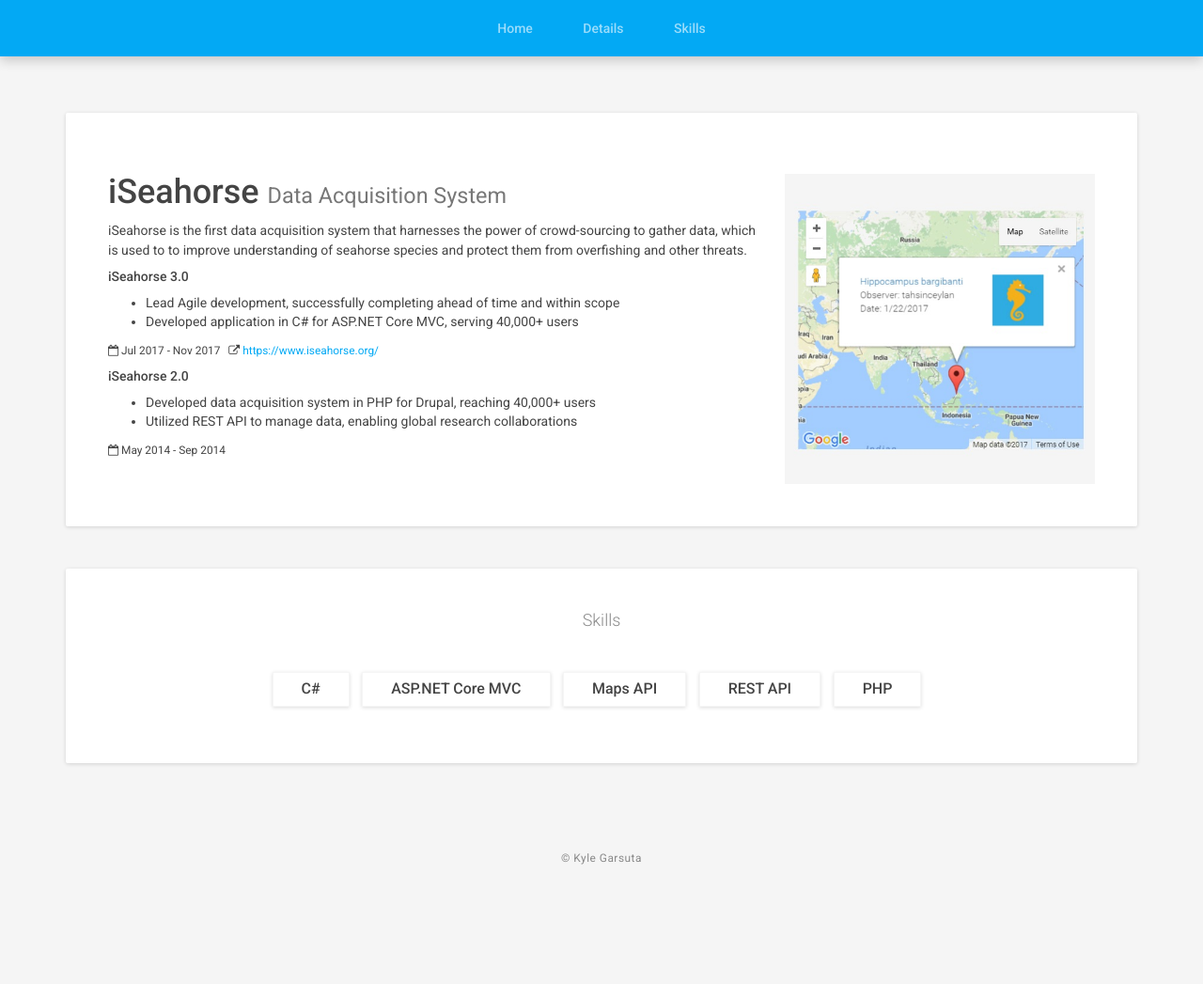
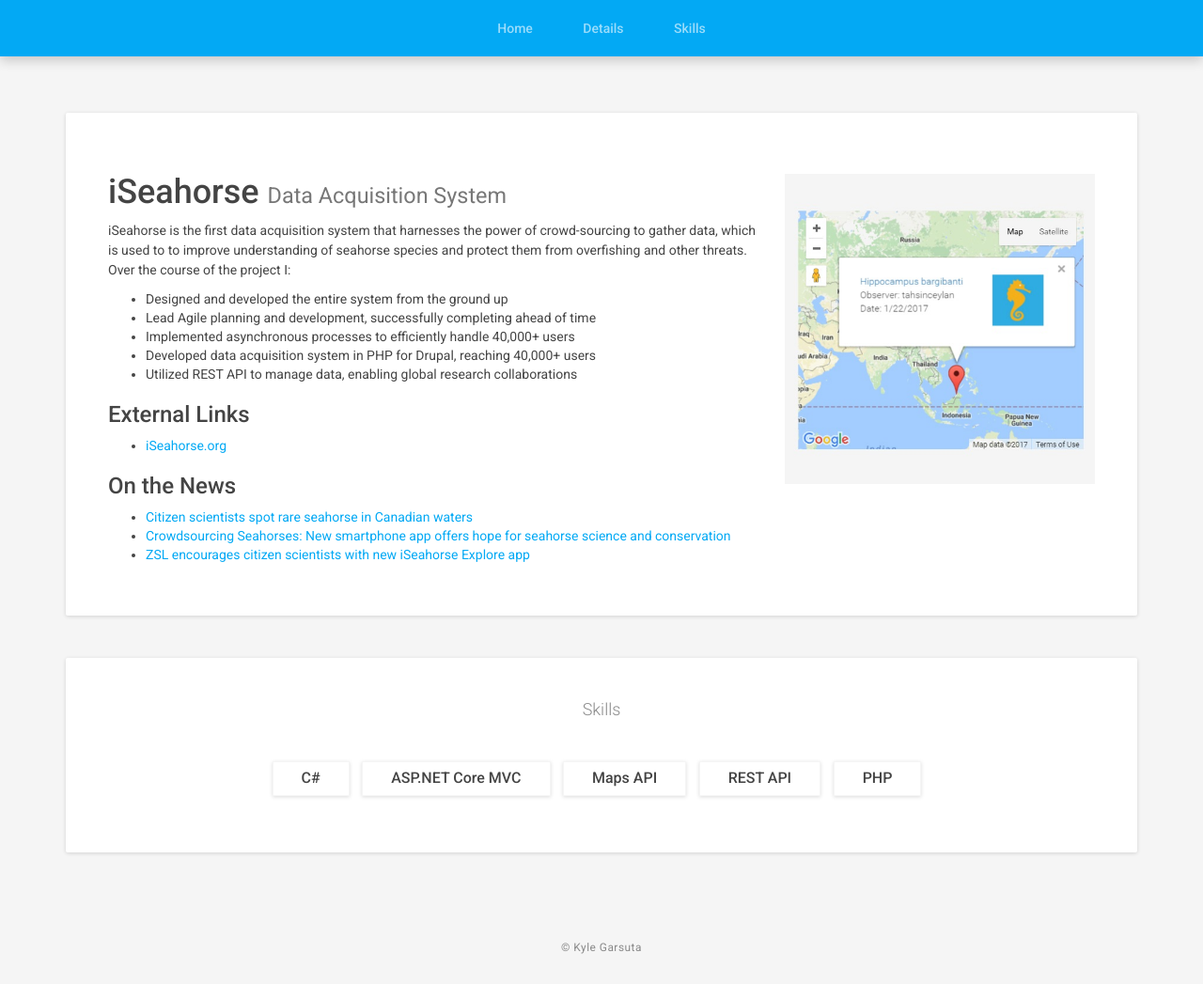
Before and after one commit to kgarsuta/kgarsuta.github.io, a Jekyll site: the page built from _posts/2012-05-01-iseahorse.html, in a window 1280 px wide and 1047 px high. Shown: the whole window at 94% size. Built offline with Jekyll 4.4.1, drawn with Linux system fonts in a browser that asks for light colours.

Commit message:
Update experience and introduction Update iSeahorse

```diff
--- a/_config.yml
+++ b/_config.yml
@@ -4,7 +4,6 @@
 baseurl: ""
 url: https://kgarsuta.com
 profile_image_location: /assets/images/profile-image.png
-github_username: kgarsuta
 linkedin_username: kgarsuta
 
 # Build settings
--- a/_layouts/default.html
+++ b/_layouts/default.html
@@ -21,7 +21,6 @@
         <div class="top-bar container-fluid">
             <ul class="social list-inline">
                 <li><a href="https://www.linkedin.com/in/{{ site.linkedin_username }}" target="_blank"><i class="fa fa-linkedin" aria-hidden="true"></i></a></li>
-                <li><a href="https://github.com/{{ site.github_username }}" target="_blank"><i class="fa fa-github-alt" aria-hidden="true"></i></a></li>
             </ul><!--//social-->
         </div><!--//top-bar-->
 
@@ -31,7 +30,7 @@
                 <h1 class="name">Kyle Garsuta</h1>
                 <div class="title">Computer Engineering</div>
                 <div class="profile">
-                    <p>I am a software engineer with experience in incorporating and developing solutions for several clients. My background is in designing and implementing software on various levels of the stack, from embedded firmware to web APIs.</p>
+                    <p>I am a software engineer with experience in designing and implementing solutions on various levels of the stack, from embedded firmware to web APIs. I look forward to connecting with you!</p>
                 </div><!--//profile-->
             </div><!--//container-->
         </div><!--//intro-->
--- a/_posts/2012-05-01-iseahorse.html
+++ b/_posts/2012-05-01-iseahorse.html
@@ -15,24 +15,25 @@
             <small class="text-muted">{{ page.description }}</small>
         </h1>
         <p>
-            iSeahorse is the first data acquisition system that harnesses the power of crowd-sourcing to gather data, which is used to to improve understanding of seahorse species and protect them from overfishing and other threats.
+            iSeahorse is the first data acquisition system that harnesses the power of crowd-sourcing to gather data, which is used to to improve understanding of seahorse species and protect them from overfishing and other threats. Over the course of the project I:
         </p>
-        <h5>iSeahorse 3.0</h5>
         <ul>
-            <li>Lead Agile development, successfully completing ahead of time and within scope</li>
-            <li>Developed application in C# for ASP.NET Core MVC, serving 40,000+ users</li>
-        </ul>
-        <p>
-            <small><i class="fa fa-calendar-o"></i> Jul 2017 - Nov 2017 &nbsp; <i class="fa fa-external-link"></i> <a href="https://www.iseahorse.org/" target="_blank">https://www.iseahorse.org/</a></small>
-        </p>
-        <h5>iSeahorse 2.0</h5>
-        <ul>
+            <li>Designed and developed the entire system from the ground up</li>
+            <li>Lead Agile planning and development, successfully completing ahead of time</li>
+            <li>Implemented asynchronous processes to efficiently handle 40,000+ users</li>
             <li>Developed data acquisition system in PHP for Drupal, reaching 40,000+ users</li>
             <li>Utilized REST API to manage data, enabling global research collaborations</li>
         </ul>
-        <p>
-            <small><i class="fa fa-calendar-o"></i> May 2014 - Sep 2014</small>
-        </p>
+        <h3>External Links</h3>
+        <ul>
+            <li><a href="https://www.iseahorse.org/" target="_blank">iSeahorse.org</a></li>
+        </ul>
+        <h3>On the News</h3>
+        <ul>
+            <li><a href="https://news.ubc.ca/2014/05/22/citizen-scientists-spot-rare-seahorse-in-canadian-waters/" target="_blank">Citizen scientists spot rare seahorse in Canadian waters</a></li>
+            <li><a href="https://news.ubc.ca/2013/10/08/crowdsourcing-seahorses/" target="_blank">Crowdsourcing Seahorses: New smartphone app offers hope for seahorse science and conservation</a></li>
+            <li><a href="https://www.charitydigitalnews.co.uk/2013/10/10/zsl-encourages-citizen-scientists-with-new-iseahorse-explore-app/" target="_blank">ZSL encourages citizen scientists with new iSeahorse Explore app</a></li>
+        </ul>
     </div><!--//item-->
     <div class="col-xs-12 col-sm-4">
         <br />
```
Also changed, not shown: index.html (+3 -20 lines).
